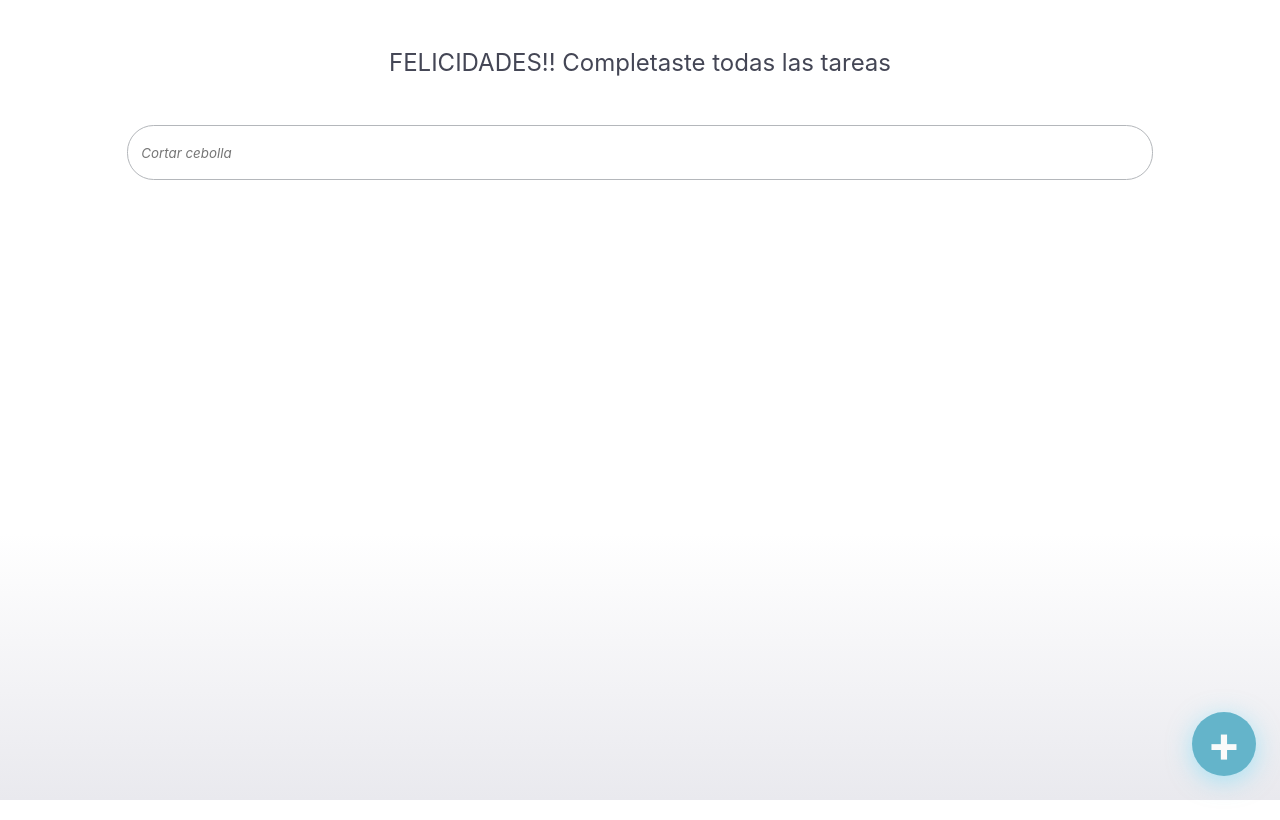
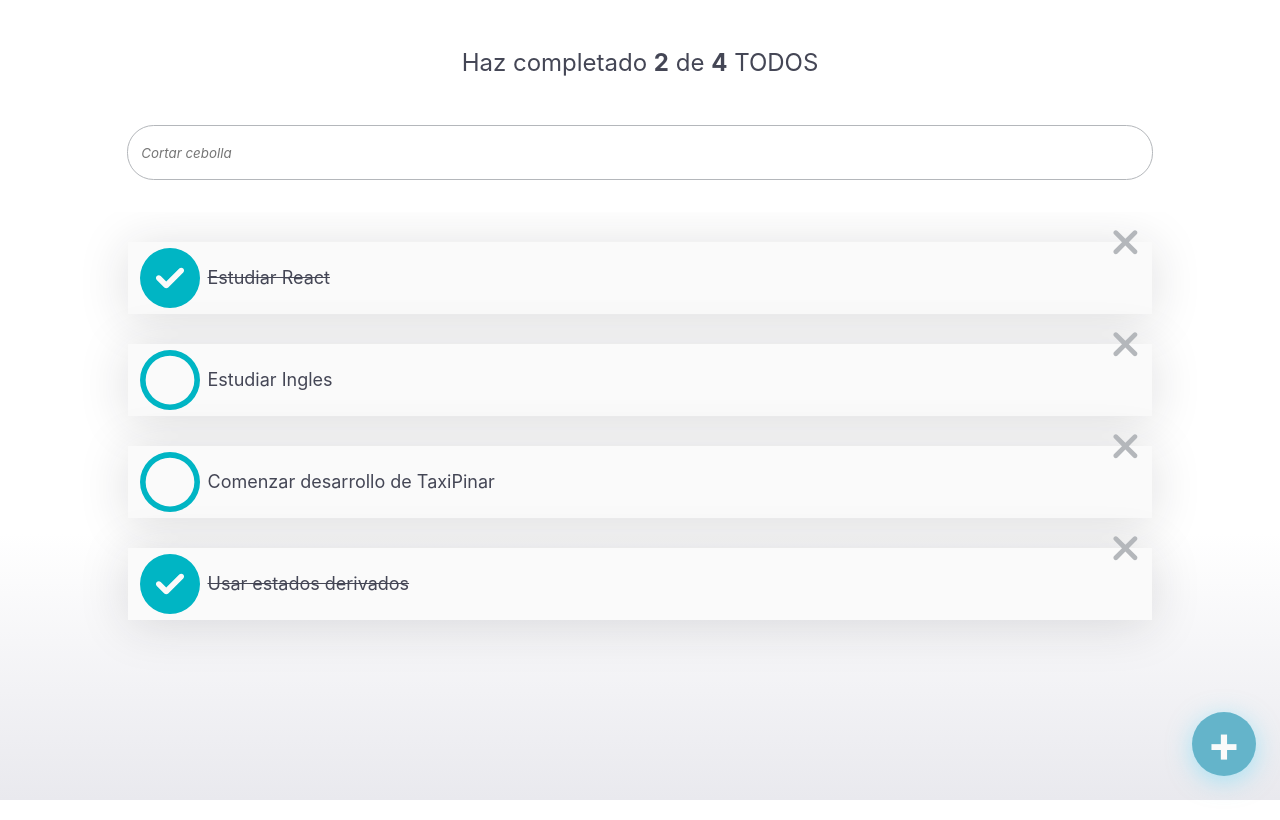
Before and after one commit to laurymesa01/curso-react-intro, a React (Create React App) app: page / in a window 1280 px wide. Built offline with nearby package versions, Linux system fonts and the light colour scheme.

Commit message:
Custom hooks

```diff
--- a/src/App.js
+++ b/src/App.js
@@ -28,23 +28,33 @@ const defaultTodos = [
   },
 ]
 
+function useLocalStorage(itemName, initialValue){
+
+  const localStorageItem = localStorage.getItem(itemName);
+  let parsedItem;
+
+  if(!localStorageItem){
+    localStorage.setItem(itemName, JSON.stringify(initialValue));
+    parsedItem = initialValue;
+  }
+  else{
+    parsedItem = JSON.parse(localStorage.getItem(itemName));
+  }
+
+  const [item, setItem] = React.useState(parsedItem);
+
+  const saveItem = (newTodos) => {
+    localStorage.setItem(itemName, JSON.stringify(newTodos));
+    setItem(newTodos)
+  }
+
+  return [item, saveItem];
+}
 
 
 function App() {
 
-  const localStorageTodos = localStorage.getItem('TODOS_V1');
-  let parsedTodos;
-
-  if(!localStorageTodos){
-    localStorage.setItem('TODOS_V1', JSON.stringify(defaultTodos));
-    parsedTodos = [];
-  }
-  else{
-    parsedTodos = JSON.parse(localStorage.getItem('TODOS_V1'));
-  }
-
-
-  const [todos, setTodos] = React.useState(parsedTodos);
+  const [todos, saveTodos] = useLocalStorage('TODOS_V1', defaultTodos);
   const [searchValue, setsearchValue] = React.useState('');
 
   const completedTodos = todos.filter(todo => todo.completed).length;
@@ -56,10 +66,6 @@ function App() {
     return todoText.includes(todoSearch)
   });
 
-  const saveTodos = (newTodos) => {
-    localStorage.setItem('TODOS_V1', JSON.stringify(newTodos));
-    setTodos(newTodos)
-  }
 
   const completeTodo = (text) => {
     const newTodos = [... todos];
```
Also changed, not shown: src/assets/add(1).svg (deleted).
